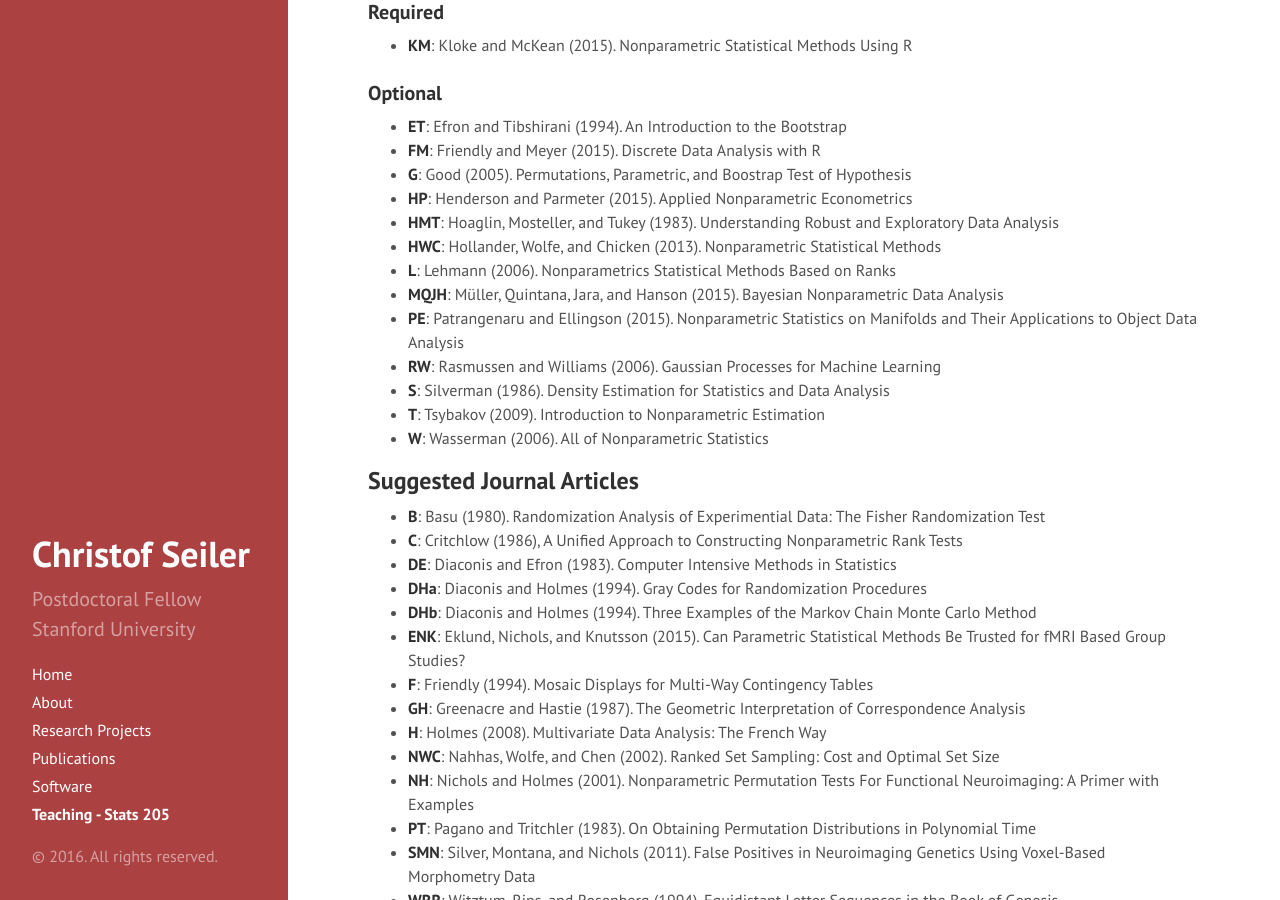
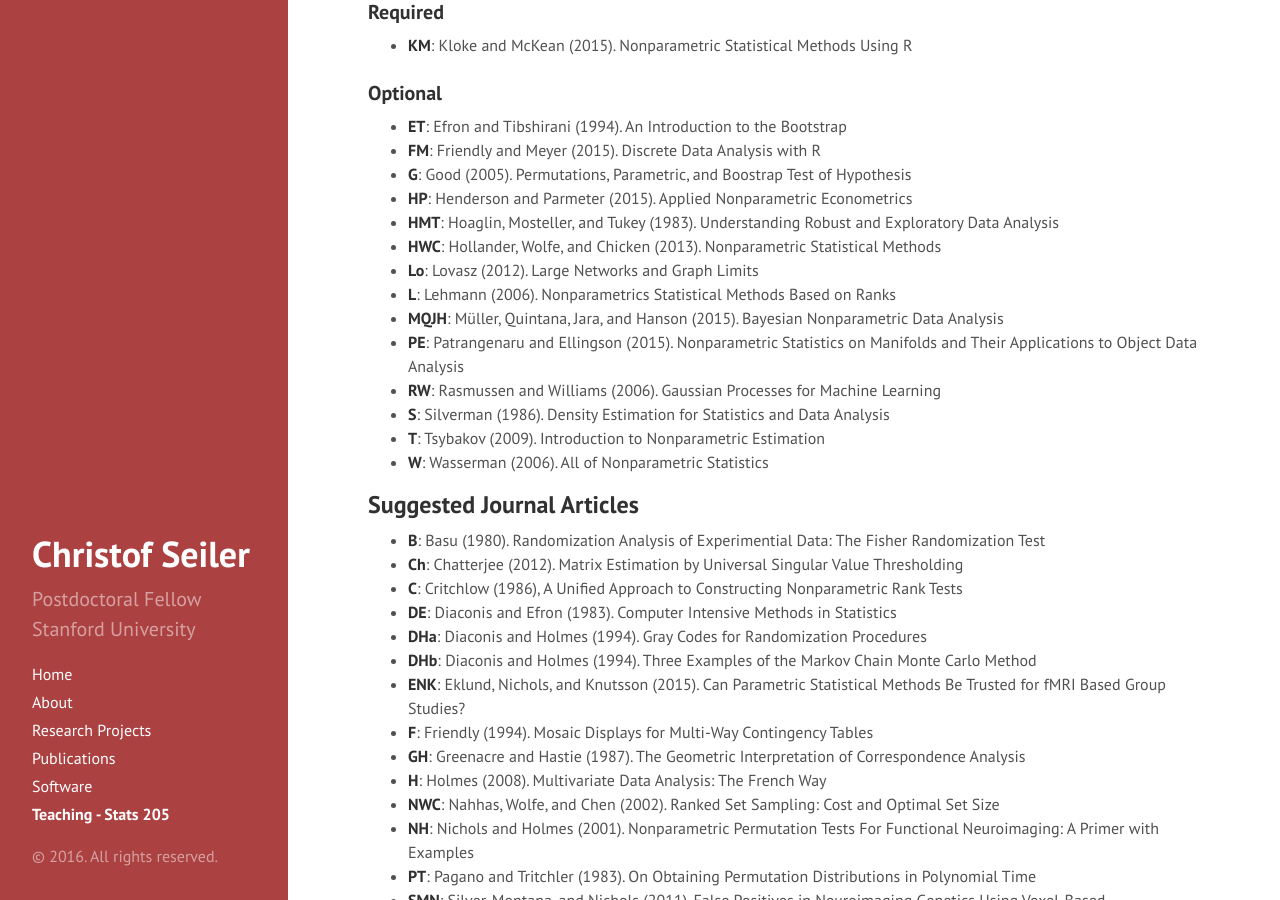
Before and after one commit to ChristofSeiler/ChristofSeiler.github.io, a Jekyll site: the page built from stats205.md, in a window 1280 px wide and 900 px high, scrolled down 361 px. Built offline with Jekyll 4.4.1, drawn with Linux system fonts in a browser that asks for light colours; formulas are drawn with MathJax 3; some of the changed text lies outside the part shown.

Commit message:
uploaded lecture 23 and added topic 24

```diff
--- a/stats205.md
+++ b/stats205.md
@@ -20,6 +20,7 @@
 * **HP**: Henderson and Parmeter (2015). Applied Nonparametric Econometrics
 * **HMT**: Hoaglin, Mosteller, and Tukey (1983). Understanding Robust and Exploratory Data Analysis
 * **HWC**: Hollander, Wolfe, and Chicken (2013). Nonparametric Statistical Methods
+* **Lo**: Lovasz (2012). Large Networks and Graph Limits
 * **L**: Lehmann (2006). Nonparametrics Statistical Methods Based on Ranks
 * **MQJH**: Müller, Quintana, Jara, and Hanson (2015). Bayesian Nonparametric Data Analysis
 * **PE**: Patrangenaru and Ellingson (2015). Nonparametric Statistics on Manifolds and Their Applications to Object Data Analysis
@@ -30,6 +31,7 @@
 
 ## Suggested Journal Articles
 * **B**: Basu (1980). Randomization Analysis of Experimential Data: The Fisher Randomization Test
+* **Ch**: Chatterjee (2012). Matrix Estimation by Universal Singular Value Thresholding
 * **C**: Critchlow (1986), A Unified Approach to Constructing Nonparametric Rank Tests
 * **DE**: Diaconis and Efron (1983). Computer Intensive Methods in Statistics
 * **DHa**: Diaconis and Holmes (1994). Gray Codes for Randomization Procedures
@@ -108,7 +110,8 @@
 Lecture 20 | [Survival Analysis (Part 2)](Lecture20/LifePart2.pdf) and [Midterm Proposal Discussion](Lecture20/MidtermProposals.pdf)            | **KM** Chapters 6.1 and 6.2
 Lecture 21 | [Ranked Set Sampling](Lecture21/RankedSetSampling.pdf)                                                                             | **HWC** Chapter 15 and **NWC**
 Lecture 22 | [Wavelets](Lecture22/Wavelets.pdf)                                                                                                 | **HWC** Chapter 13 and **W** Chapter 9
-Lecture 23 | Graph Limits or Graphons                                                                                                           |
+Lecture 23 | [Graph Limits or Graphons](Lecture22/GraphLimits.pdf)                                                                              | **Lo** Part 1 and **Ch**
+Lecture 24 | Inference for Data Visualization                                                                                                   |
 
 ## Homework
 
```
Also changed, not shown: 1 other file.
